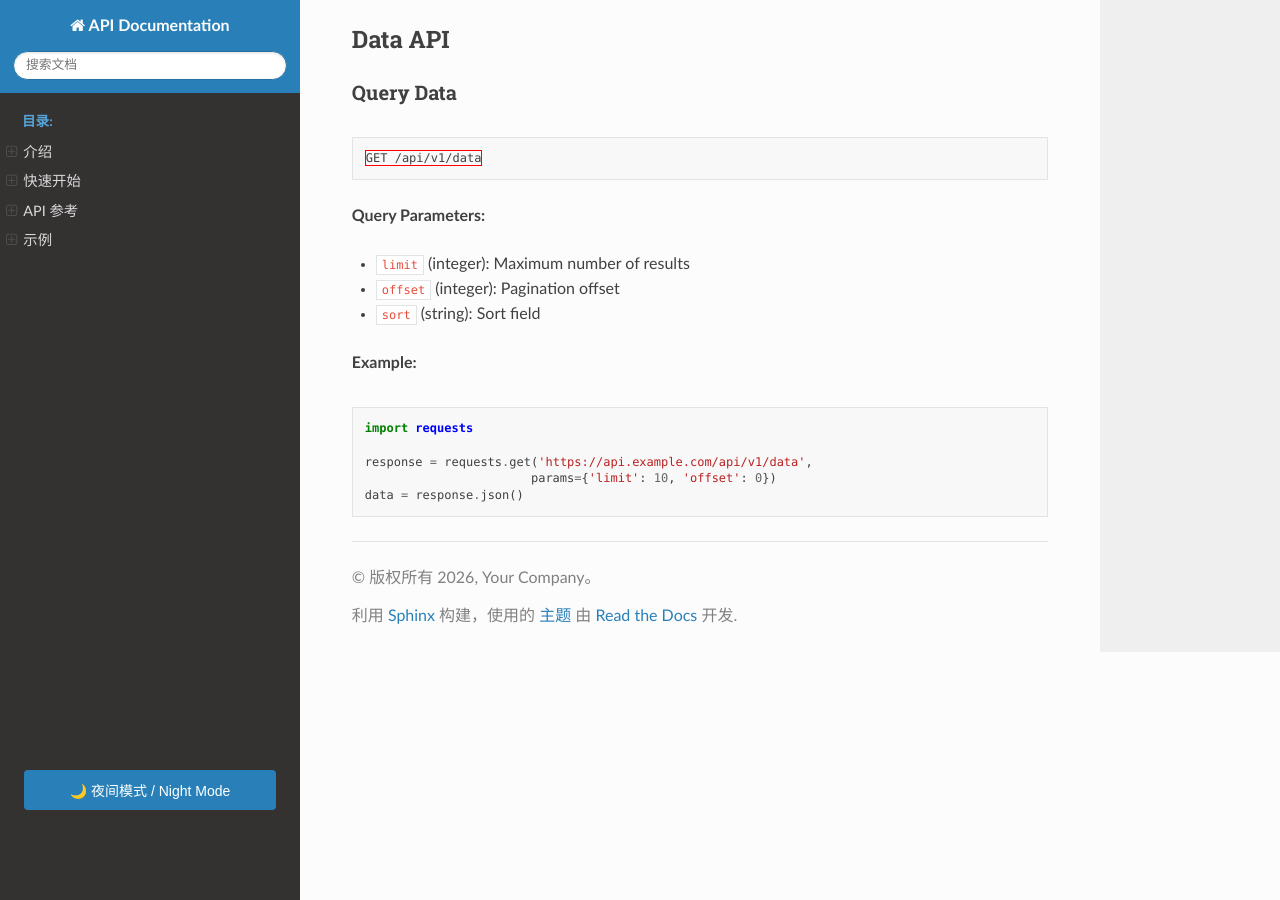
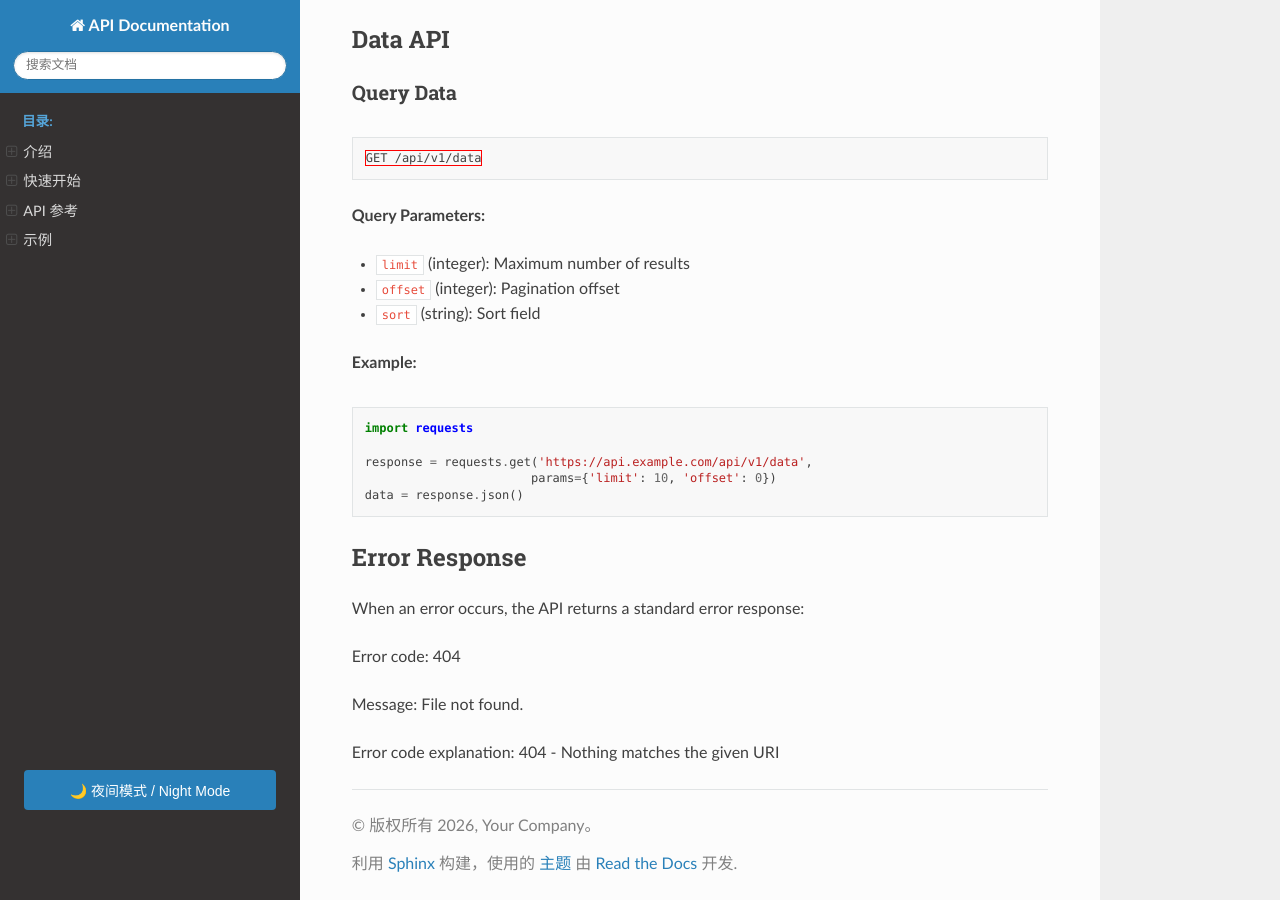
Before and after one commit to john3021454052-ship-it/doc, a Sphinx documentation site: the page built from docs/source/en/api_reference.md, in a window 1280 px wide and 900 px high, scrolled down 941 px. Built offline with Sphinx 7.4.7 and the Read the Docs theme 3.1.0, drawn with Linux system fonts in a browser that asks for light colours.

Commit message:
Fix language switcher 404 and add Error Response section to English docs

````diff
--- a/docs/source/_static/custom.js
+++ b/docs/source/_static/custom.js
@@ -108,8 +108,6 @@ class LanguageSwitcher {
             // Switch to Chinese (html-zh directory)
             if (hasHtmlEn) {
                 newPath = newPath.replace('/html-en/', '/html-zh/');
-            } else if (!hasHtmlZh && this.currentLang === 'en') {
-                newPath = `/html-zh${newPath.startsWith('/') ? '' : '/'}${newPath}`;
             }
             newPath = newPath.replace('index_en.html', 'index.html');
             // Also replace /en/ with /zh_CN/ in the path
@@ -118,8 +116,6 @@ class LanguageSwitcher {
             // Switch to English (html-en directory)
             if (hasHtmlZh) {
                 newPath = newPath.replace('/html-zh/', '/html-en/');
-            } else if (!hasHtmlEn && this.currentLang === 'zh') {
-                newPath = `/html-en${newPath.startsWith('/') ? '' : '/'}${newPath}`;
             }
             newPath = newPath.replace('index.html', 'index_en.html');
             // Also replace /zh_CN/ with /en/ in the path
--- a/docs/source/en/api_reference.md
+++ b/docs/source/en/api_reference.md
@@ -62,3 +62,13 @@ response = requests.get('https://api.example.com/api/v1/data',
                        params={'limit': 10, 'offset': 0})
 data = response.json()
 ```
+
+## Error Response
+
+When an error occurs, the API returns a standard error response:
+
+Error code: 404
+
+Message: File not found.
+
+Error code explanation: 404 - Nothing matches the given URI
````
